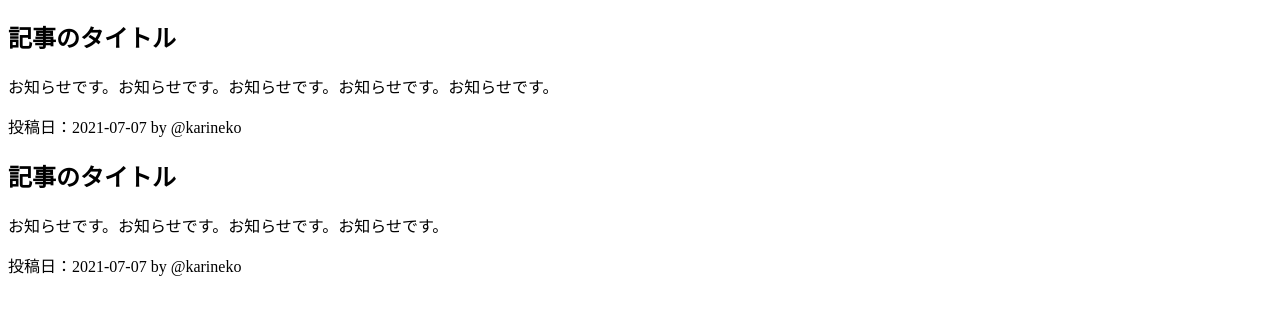
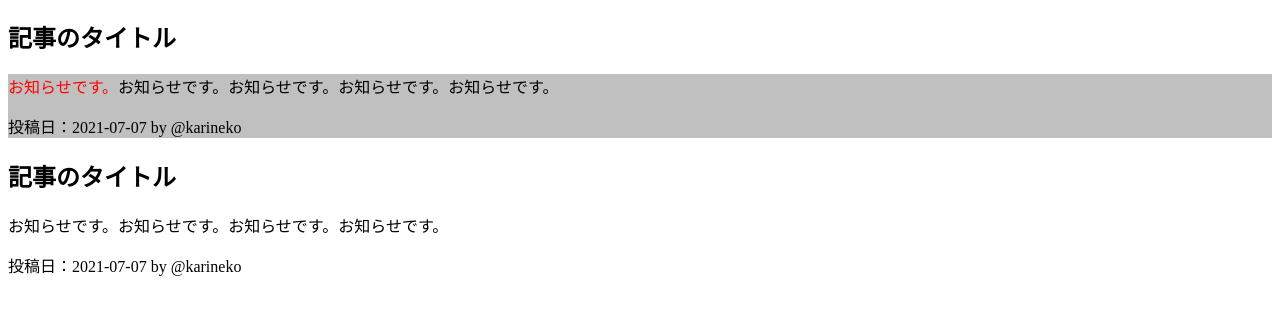
Before and after one commit to karineko002/dotinstall_DetailsHTML, a plain HTML site: page index.html in a window 1280 px wide. Shown: the part 70-384 px from the top of the page. Drawn offline with Linux system fonts and the light colour scheme.

Commit message:
詳細HTML基礎文法編　#22

```diff
--- a/index.html
+++ b/index.html
@@ -12,9 +12,12 @@
 
     <article>
       <h1>記事のタイトル</h1>
-      <p>お知らせです。お知らせです。お知らせです。お知らせです。お知らせです。</p>
-      <footer>投稿日：<time>2021-07-07</time> by @karineko</footer>
+      <div style="background: silver;">
+        <p><span style="color: red;">お知らせです。</span>お知らせです。お知らせです。お知らせです。お知らせです。</p>
+        <footer>投稿日：<time>2021-07-07</time> by @karineko</footer>
+      </div>
     </article>
+
     <article>
       <h1>記事のタイトル</h1>
       <p>お知らせです。お知らせです。お知らせです。お知らせです。</p>
```
